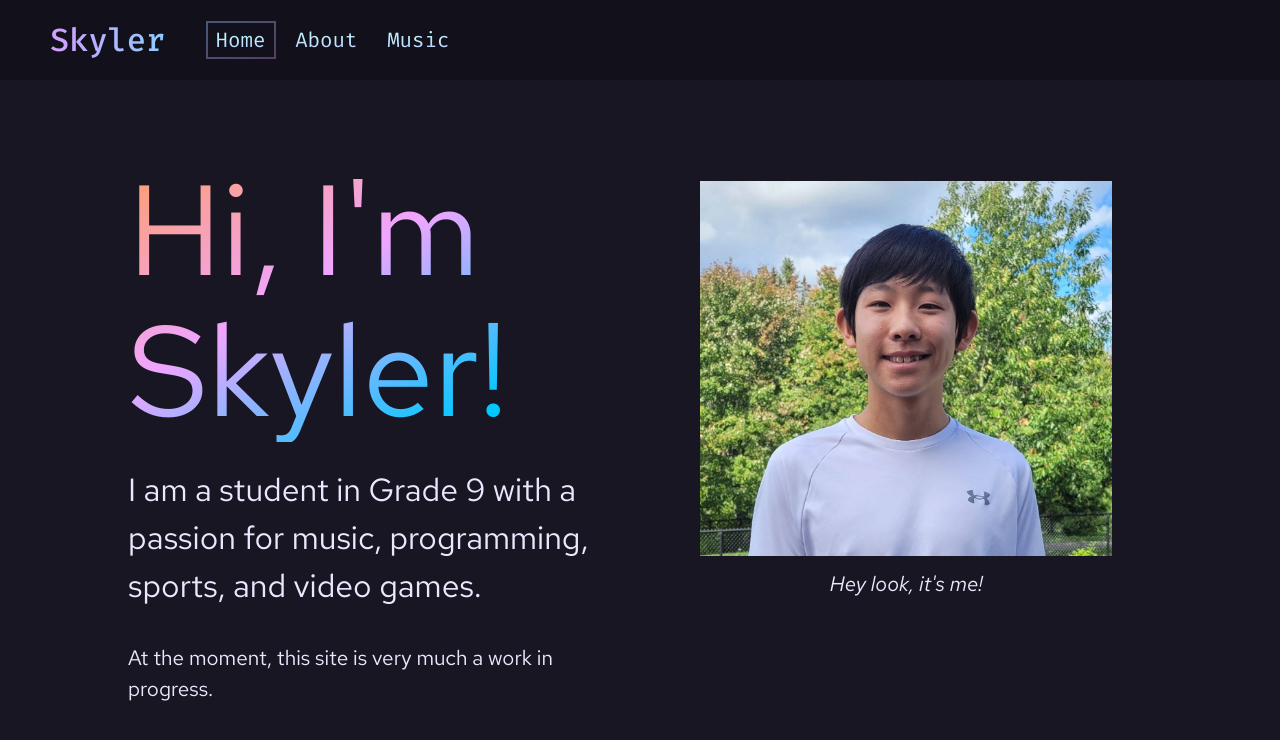
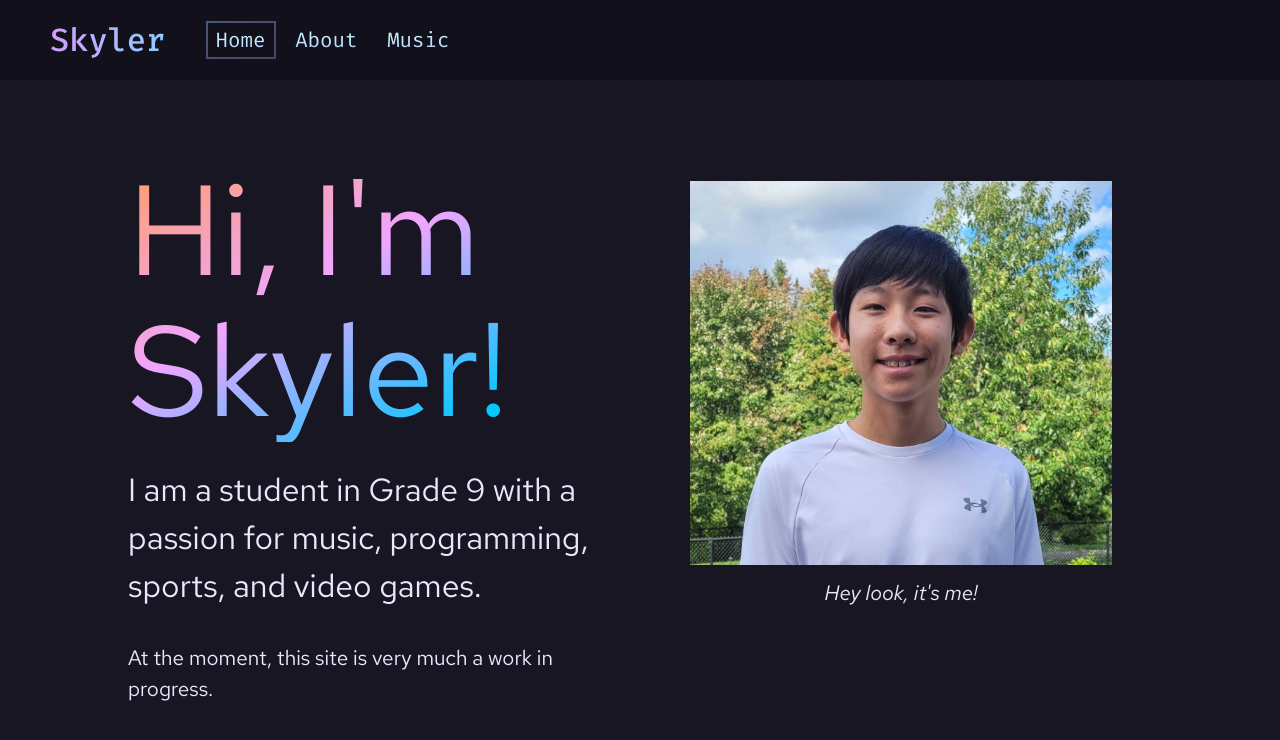
Before and after one commit to sky46/skylerma.com, a Jekyll site: the page built from index.html, in a window 1280 px wide. Shown: the top 740 px of the page. Built offline with Jekyll 4.4.1, drawn with Linux system fonts in a browser that asks for light colours.

Commit message:
fix (-ish) image on index

```diff
--- a/_sass/styles.scss
+++ b/_sass/styles.scss
@@ -160,7 +160,7 @@ h1, h2, h3, h4, h5, h6 {
 .intro-div {
     display: flex;
     flex-wrap: wrap;
-    gap: 4%;
+    gap: 2%;
 }
 
 .intro-title {
@@ -180,8 +180,29 @@ h1, h2, h3, h4, h5, h6 {
 }
 
 .intro-text-div {
-    flex-basis: 48%;
+    flex-basis: 49%;
     padding-top: 2rem;
+}
+
+.intro-img {
+    flex-basis: 49%;
+    padding-top: 2rem;
+    > figure {
+        > img {
+            width: 100%;
+        }
+        > figcaption {
+            margin-top: 0.5rem;
+            text-align: center;
+            font-style: italic;
+        }
+    }
+}
+
+@media screen and (max-width: 700px) {
+    .intro-text-div, .intro-img {
+        flex-basis: 100%;
+    }
 }
 
 @media screen and (max-width: 1000px) {
@@ -197,20 +218,6 @@ h1, h2, h3, h4, h5, h6 {
     }
 }
 
-.intro-img {
-    flex-basis: 48%;
-    padding-top: 2rem;
-    > figure {
-        > img {
-            width: 100%;
-        }
-        > figcaption {
-            margin-top: 0.5rem;
-            text-align: center;
-            font-style: italic;
-        }
-    }
-}
 
 
 // Music
```
